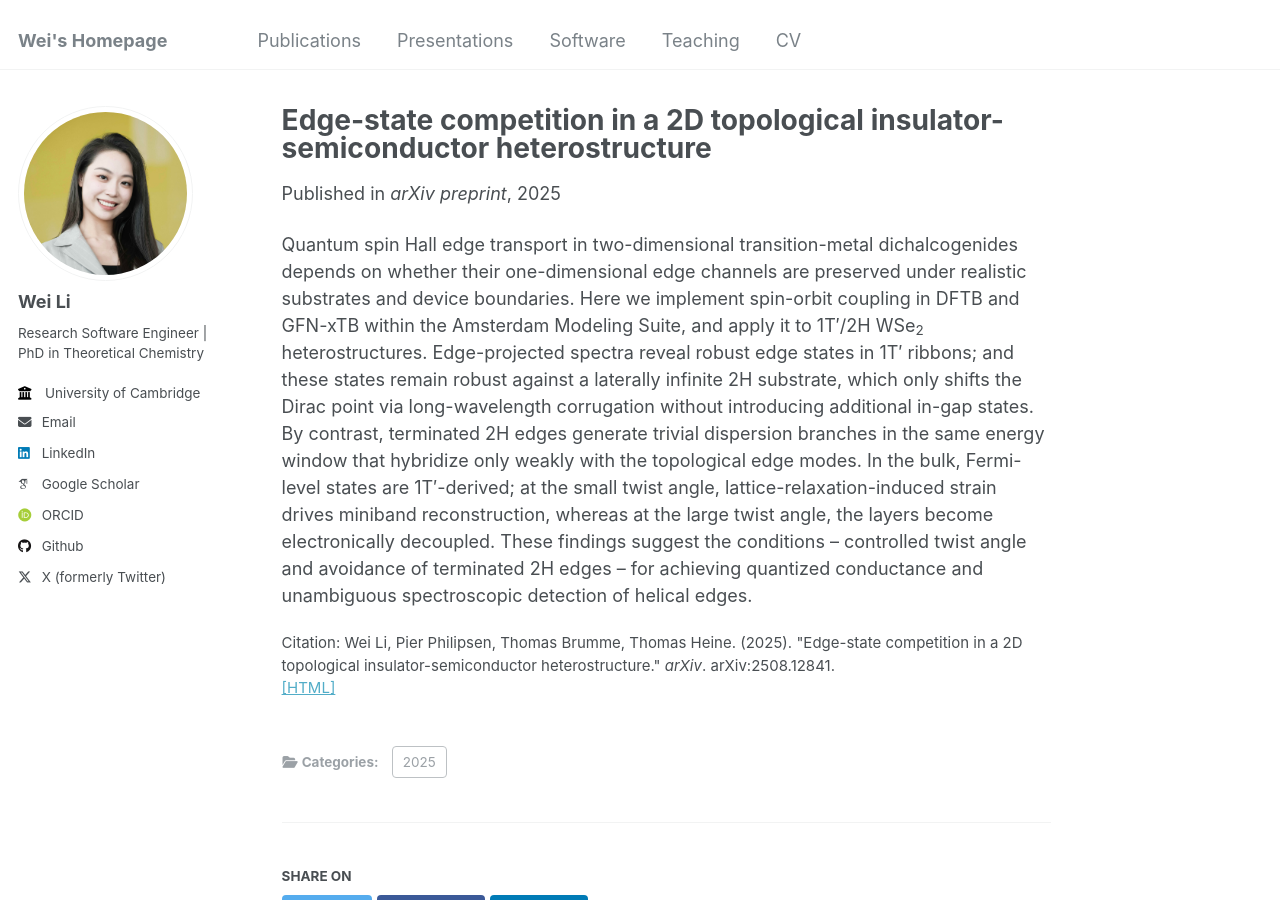
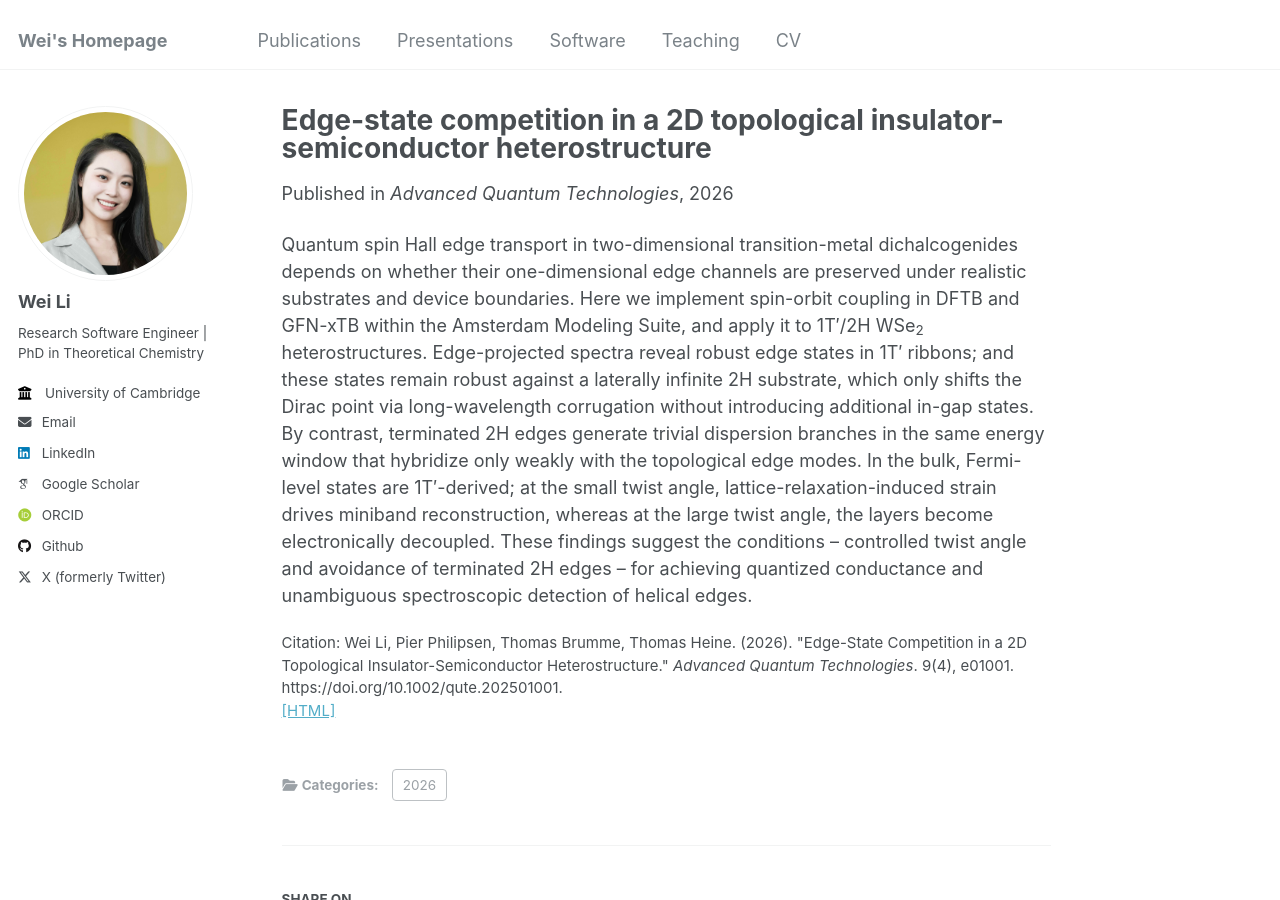
Before and after one commit to i-wli/i-wli.github.io, a Jekyll site: the page built from _publications/2025-08-18-paper-arxiv-edgestate.md, in a window 1280 px wide and 900 px high. Built offline with Jekyll 4.4.1, drawn with Linux system fonts in a browser that asks for light colours; some web fonts are replaced.

Commit message:
update pub

```diff
--- a/_config.yml
+++ b/_config.yml
@@ -75,6 +75,8 @@ author:
 
 # Publication Category - The following the list of publication categories and their headings
 publication_category:
+  2026:
+    title: '2026'
   2025:
     title: '2025'
   2024:
--- a/_publications/2025-08-18-paper-arxiv-edgestate.md
+++ b/_publications/2025-08-18-paper-arxiv-edgestate.md
@@ -1,13 +1,13 @@
 ---
 title: "Edge-state competition in a 2D topological insulator-semiconductor heterostructure"
 collection: publications
-category: 2025
+category: 2026
 permalink: /publications/2025-08-18-paper-arxiv-edgestate
 excerpt: 'Abstract: Quantum spin Hall edge transport in two-dimensional transition-metal dichalcogenides depends on whether their one-dimensional edge channels are preserved under realistic substrates and device boundaries...'
-date: 2025-08-18
-venue: 'arXiv preprint'
-paperurl: 'https://arxiv.org/abs/2508.12841'
-citation: 'Wei Li, Pier Philipsen, Thomas Brumme, Thomas Heine. (2025). &quot;Edge-state competition in a 2D topological insulator-semiconductor heterostructure.&quot; <i>arXiv</i>. arXiv:2508.12841.'
+date: 2026-03-31
+venue: 'Advanced Quantum Technologies'
+paperurl: 'https://advanced.onlinelibrary.wiley.com/doi/full/10.1002/qute.202501001'
+citation: 'Wei Li, Pier Philipsen, Thomas Brumme, Thomas Heine. (2026). &quot;Edge-State Competition in a 2D Topological Insulator-Semiconductor Heterostructure.&quot; <i>Advanced Quantum Technologies</i>. 9(4), e01001. https://doi.org/10.1002/qute.202501001.'
 ---
 
 Quantum spin Hall edge transport in two-dimensional transition-metal dichalcogenides depends on whether their one-dimensional edge channels are preserved under realistic substrates and device boundaries. Here we implement spin-orbit coupling in DFTB and GFN-xTB within the Amsterdam Modeling Suite, and apply it to 1T′/2H WSe<sub>2</sub> heterostructures. Edge-projected spectra reveal robust edge states in 1T′ ribbons; and these states remain robust against a laterally infinite 2H substrate, which only shifts the Dirac point via long-wavelength corrugation without introducing additional in-gap states. By contrast, terminated 2H edges generate trivial dispersion branches in the same energy window that hybridize only weakly with the topological edge modes. In the bulk, Fermi-level states are 1T′-derived; at the small twist angle, lattice-relaxation-induced strain drives miniband reconstruction, whereas at the large twist angle, the layers become electronically decoupled. These findings suggest the conditions – controlled twist angle and avoidance of terminated 2H edges – for achieving quantized conductance and unambiguous spectroscopic detection of helical edges.
```
Also changed, not shown: _pages/about.md (+1 -1 lines), _pages/cv.md (+1 -1 lines), _pages/software.md (+1 -1 lines).
